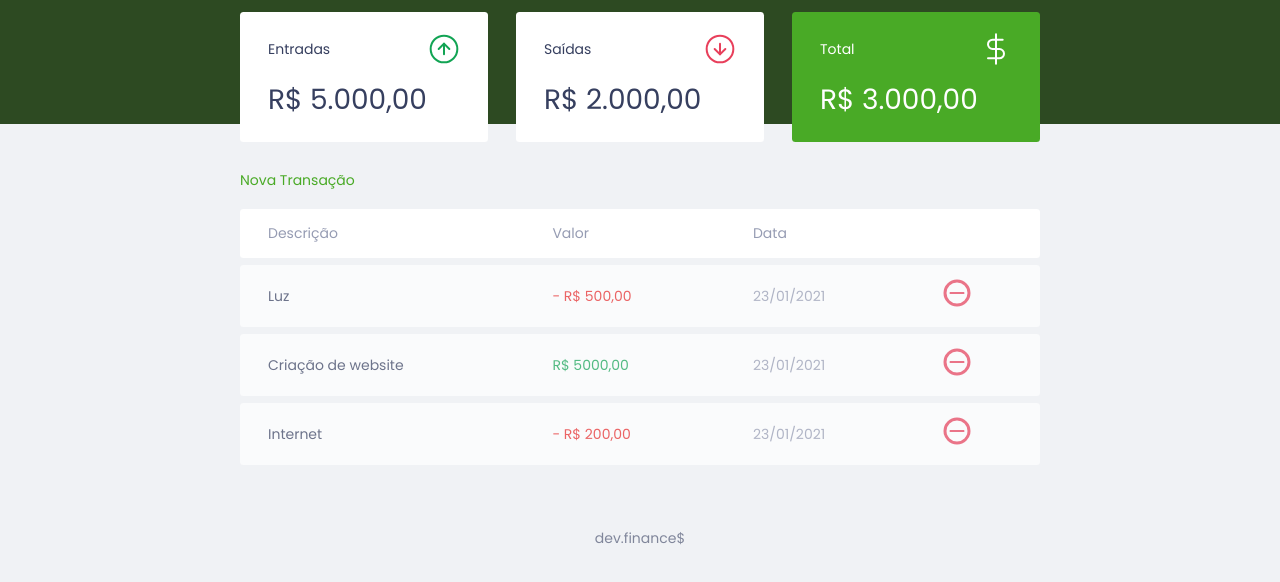
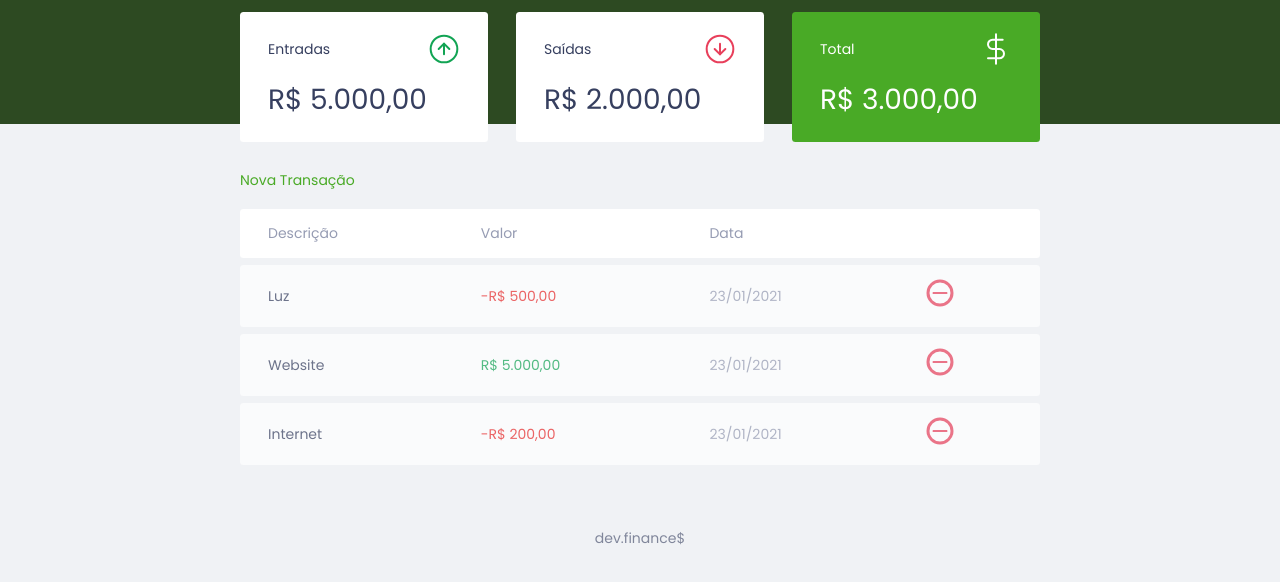
Before and after one commit to DouglasVarollo/maratona-discover, a plain HTML site: page index.html in a window 1280 px wide. Shown: the part 74-656 px from the top of the page. Drawn offline with Linux system fonts and the light colour scheme.

Commit message:
render tbody rows

```diff
--- a/index.html
+++ b/index.html
@@ -63,28 +63,7 @@
 						</tr>
 					</thead>
 
-					<tbody>
-						<tr>
-							<td class="description">Luz</td>
-							<td class="expense">- R$ 500,00</td>
-							<td class="date">23/01/2021</td>
-							<td><img alt="Remover transação" src="assets/minus.svg" /></td>
-						</tr>
-
-						<tr>
-							<td class="description">Criação de website</td>
-							<td class="income">R$ 5000,00</td>
-							<td class="date">23/01/2021</td>
-							<td><img alt="Remover transação" src="assets/minus.svg" /></td>
-						</tr>
-
-						<tr>
-							<td class="description">Internet</td>
-							<td class="expense">- R$ 200,00</td>
-							<td class="date">23/01/2021</td>
-							<td><img alt="Remover transação" src="assets/minus.svg" /></td>
-						</tr>
-					</tbody>
+					<tbody></tbody>
 				</table>
 			</section>
 		</main>
--- a/scripts.js
+++ b/scripts.js
@@ -7,3 +7,79 @@ const Modal = {
 		document.querySelector('.modal-overlay').classList.remove('active');
 	}
 };
+
+const transactions = [
+	{
+		id: 1,
+		description: 'Luz',
+		amount: -50000,
+		date: '23/01/2021'
+	},
+	{
+		id: 2,
+		description: 'Website',
+		amount: 500000,
+		date: '23/01/2021'
+	},
+	{
+		id: 2,
+		description: 'Internet',
+		amount: -20000,
+		date: '23/01/2021'
+	}
+];
+
+const Transaction = {
+	incomes() {
+		// somar as entradas
+	},
+	expenses() {
+		// somar as saidas
+	},
+	total() {
+		// entradas - saidas
+	}
+};
+
+const DOM = {
+	transactionsContainer: document.querySelector('#data-table tbody'),
+	addTransaction(transaction, index) {
+		const tr = document.createElement('tr');
+
+		tr.innerHTML = DOM.innerHTMLTransaction(transaction);
+
+		DOM.transactionsContainer.appendChild(tr);
+	},
+	innerHTMLTransaction(transaction) {
+		const CSSclass = transaction.amount > 0 ? 'income' : 'expense';
+		const amount = Utils.formatCurrency(transaction.amount);
+
+		const html = `
+			<td class="description">${transaction.description}</td>
+			<td class="${CSSclass}">${amount}</td>
+			<td class="date">${transaction.date}</td>
+			<td><img alt="Remover transação" src="assets/minus.svg" /></td>
+		`;
+
+		return html;
+	}
+};
+
+const Utils = {
+	formatCurrency(value) {
+		const signal = Number(value) < 0 ? '-' : '';
+
+		value = String(value).replace(/\D/g, '');
+		value = Number(value) / 100;
+		value = value.toLocaleString('pt-BR', {
+			style: 'currency',
+			currency: 'BRL'
+		});
+
+		return signal + value;
+	}
+};
+
+transactions.forEach(function (transaction) {
+	DOM.addTransaction(transaction);
+});
```
